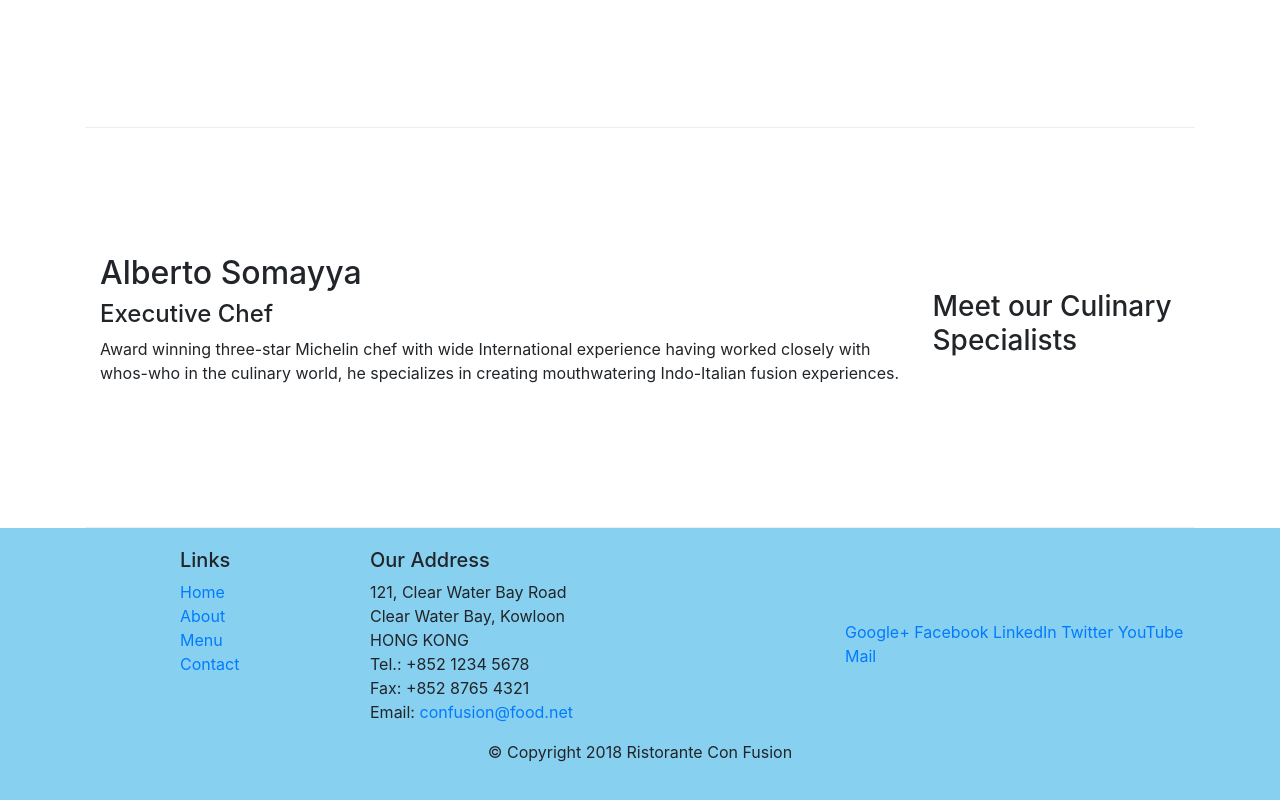
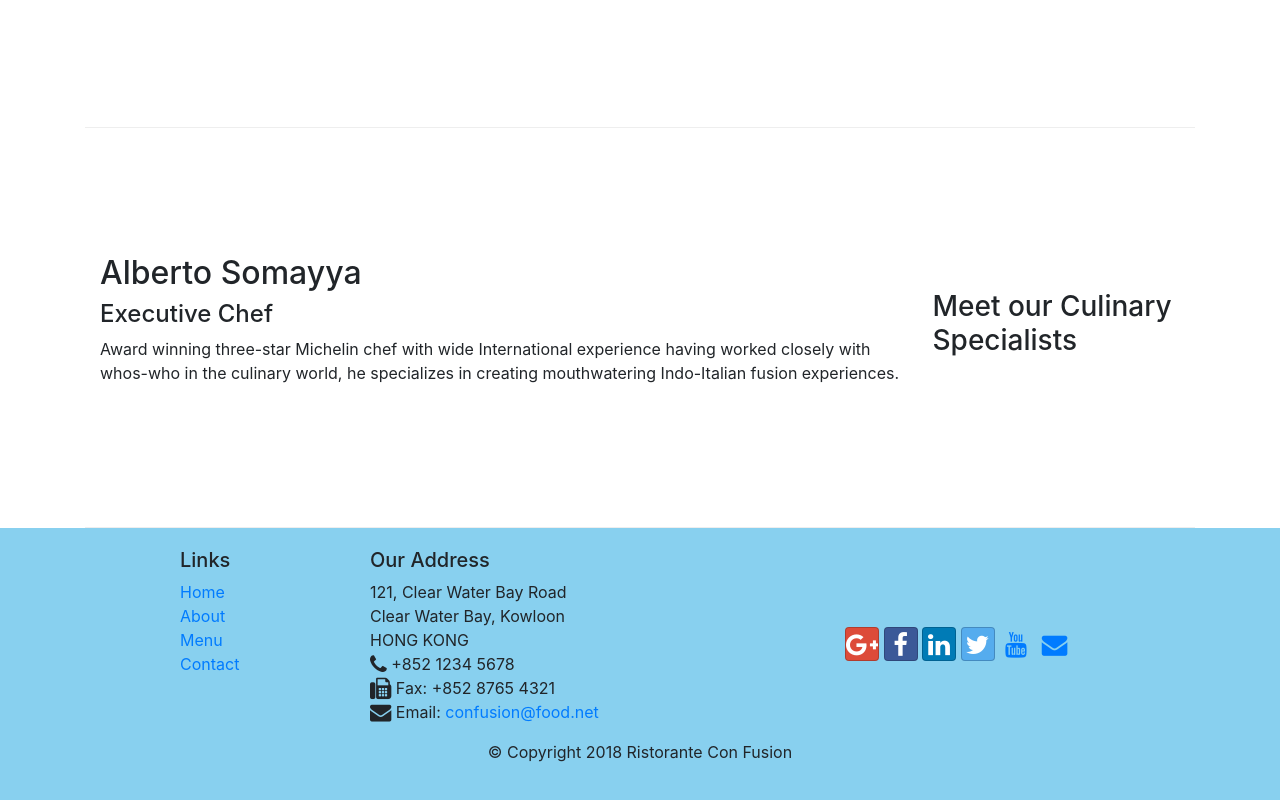
Before and after one commit to Z1linXu/Bootstrap4, a website: page index.html in a window 1280 px wide. Shown: the part 1006-1806 px from the top of the page. Drawn offline with nearby package versions, Linux system fonts and the light colour scheme.

Commit message:
icon fonts

```diff
--- a/index.html
+++ b/index.html
@@ -9,6 +9,8 @@
 
         <!-- Bootstrap CSS -->
         <link rel="stylesheet" href="node_modules/bootstrap/dist/css/bootstrap.min.css">
+        <link rel="stylesheet" href="node_modules/font-awesome/css/font-awesome.min.css">
+        <link rel="stylesheet" href="node_modules/bootstrap-social/bootstrap-social.css">
         <link rel="stylesheet" href="css/styles.css">
 
     <title>Ristorante Con Fusion</title>
@@ -23,10 +25,10 @@
             <a class="navbar-brand mr-auto" href="./index.html">Ristorante Con Fusion</a>
             <div class="collapse navbar-collapse" id="Navbar">
                 <ul class="navbar-nav mr-auto">
-                    <li class="nav-item"><a class="nav-link" href="./index.html">Home</a></li>
-                    <li class="nav-item active"><a class="nav-link" href="./aboutus.html">About</a></li>
-                    <li class="nav-item"><a class="nav-link" href="#">Menu</a></li>
-                    <li class="nav-item"><a class="nav-link" href="#">Contact</a></li>
+                    <li class="nav-item"><a class="nav-link" href="./index.html"><span class="fa fa-home">Home</a></span></li>
+                    <li class="nav-item active"><a class="nav-link" href="./aboutus.html"><span class="fa fa-info fa-lg">About</span></a></li>
+                    <li class="nav-item"><a class="nav-link" href="#"><span class="fa fa-list fa-lg">Menu</span></a></li>
+                    <li class="nav-item"><a class="nav-link" href="#"><span class="fa fa-address-card fa-lg">Contact</span></a></li>
 
                 </ul>
             </div>
@@ -99,19 +101,19 @@
 		              121, Clear Water Bay Road<br>
 		              Clear Water Bay, Kowloon<br>
 		              HONG KONG<br>
-		              Tel.: +852 1234 5678<br>
-		              Fax: +852 8765 4321<br>
-		              Email: <a href="mailto:confusion@food.net">confusion@food.net</a>
+		              <i class="fa fa-phone fa-lg"></i> +852 1234 5678<br>
+                      <i class="fa fa-fax fa-lg"></i> Fax: +852 8765 4321<br>
+                      <i class="fa fa-envelope fa-lg"></i> Email: <a href="mailto:confusion@food.net">confusion@food.net</a>
 		           </address>
                 </div>
                 <div class="col-12 col-sm-4 align-self-center">
                     <div>
-                        <a href="http://google.com/+">Google+</a>
-                        <a href="http://www.facebook.com/profile.php?id=">Facebook</a>
-                        <a href="http://www.linkedin.com/in/">LinkedIn</a>
-                        <a href="http://twitter.com/">Twitter</a>
-                        <a href="http://youtube.com/">YouTube</a>
-                        <a href="mailto:">Mail</a>
+                        <a class="btn btn-social-icon btn-google" href="http://google.com/+"><i class="fa fa-google-plus fa-lg"></i></a>
+                        <a class="btn btn-social-icon btn-facebook" href="http://www.facebook.com/profile.php?id="><i class="fa fa-facebook fa-lg"></i></a>
+                        <a class="btn btn-social-icon btn-linkedin" href="http://www.linkedin.com/in/"><i class="fa fa-linkedin fa-lg"></i></a>
+                        <a class="btn btn-social-icon btn-twitter" href="http://twitter.com/"><i class="fa fa-twitter fa-lg"></i></a>
+                        <a class="btn btn-social-icon btn-youtube" href="http://youtube.com/"><i class="fa fa-youtube fa-lg"></i></a>
+                        <a class="btn btn-social-icon btn-envelope" href="mailto:"><i class="fa fa-envelope fa-lg"></i></a>
                     </div>
                 </div>
            </div>
--- a/package.json
+++ b/package.json
@@ -15,6 +15,8 @@
   },
   "dependencies": {
     "bootstrap": "^4.0.0",
+    "bootstrap-social": "^5.1.1",
+    "font-awesome": "^4.7.0",
     "jquery": "^3.3.1",
     "popper.js": "^1.12.9"
   }
```
Also changed, not shown: aboutus.html (+17 -15 lines), 1 other file.
